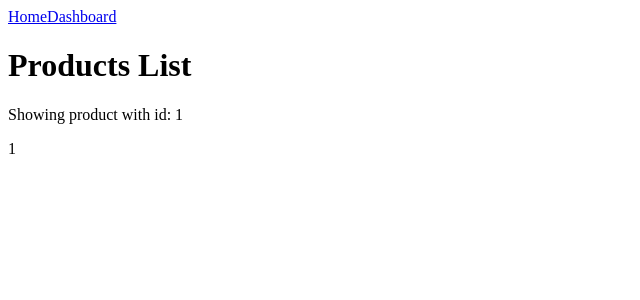
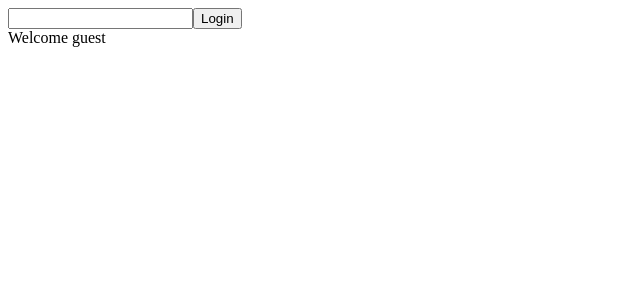
Before and after one commit to Eleojo/MainReactConcepts, a React (Vite) app: page /Products/1 in a window 1280 px wide. Shown: the top 300 px of the page, without its empty margins (0-640 px from the left). Built offline with nearby package versions, Linux system fonts and the light colour scheme.

Commit message:
added examples for Context API using useContext

```diff
--- a/src/App.jsx
+++ b/src/App.jsx
@@ -6,22 +6,33 @@
 import Profile from "./pages/Profile";
 import Settings from "./pages/Settings";
 import Products from "./pages/Products";
+import { createContext, useState } from "react";
+import Checkout from "./components/Checkout";
+import Login from "./components/Login";
 
+export const userContext = createContext();
 function App() {
+  const [username, setUsername] = useState("guest");
   return (
-    <BrowserRouter>
-      <Nav />
+    // <BrowserRouter>
+    //   <Nav />
 
-      <Routes>
-        <Route path="/" element={<Homepage />} />
-        <Route path="/Products/:id" element={<Products />} />
-        <Route path="/Dashboard" element={<Dashboard />}>
-          <Route path="Profile" element={<Profile />} />
-          <Route path="Settings" element={<Settings />} />
-        </Route>
-        <Route path="*" element={<PageNotFound />} />
-      </Routes>
-    </BrowserRouter>
+    //   <Routes>
+    //     <Route path="/" element={<Homepage />} />
+    //     <Route path="/Products/:id" element={<Products />} />
+    //     <Route path="/Dashboard" element={<Dashboard />}>
+    //       <Route path="Profile" element={<Profile />} />
+    //       <Route path="Settings" element={<Settings />} />
+    //     </Route>
+    //     <Route path="*" element={<PageNotFound />} />
+    //   </Routes>
+    // </BrowserRouter>
+    <div>
+      <userContext.Provider value={{ username, setUsername }}>
+        <Login />
+        <Checkout />
+      </userContext.Provider>
+    </div>
   );
 }
 
--- /dev/null
+++ b/src/components/Checkout.jsx
@@ -0,0 +1,7 @@
+import { userContext } from "../App";
+import { useContext } from "react";
+
+export default function Checkout() {
+  const { username } = useContext(userContext);
+  return <div>Welcome {username}</div>;
+}
--- /dev/null
+++ b/src/components/Login.jsx
@@ -0,0 +1,22 @@
+import { userContext } from "../App";
+import { useContext, useState } from "react";
+export default function Login() {
+  const [value, setValue] = useState("");
+  const { username, setUsername } = useContext(userContext);
+  function handleSubmit(e) {
+    e.preventDefault();
+    setUsername(value);
+  }
+  return (
+    <div>
+      <form onSubmit={handleSubmit}>
+        <input
+          type="text"
+          value={value}
+          onChange={(e) => setValue(e.target.value)}
+        />
+        <button type="submit">Login</button>
+      </form>
+    </div>
+  );
+}
```
